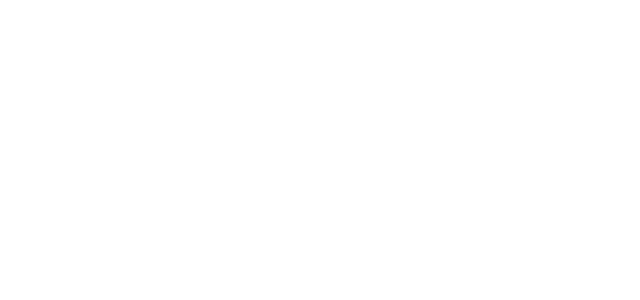
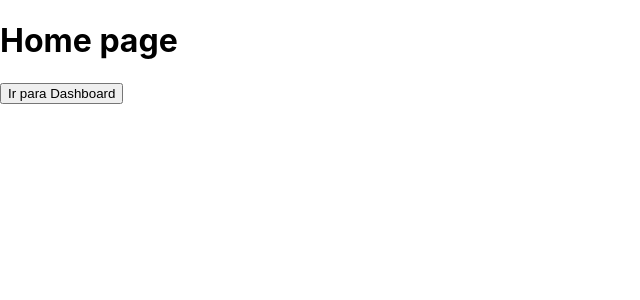
Before and after one commit to JoaoMaiaBGM/SpaceX-rockets, a React (Create React App) app: page / in a window 1280 px wide. Shown: the top 300 px of the page, without its empty margins (0-640 px from the left). Built offline with nearby package versions, Linux system fonts and the light colour scheme.

Commit message:
feat: pages Home and Dashboard + routes

```diff
--- a/src/App.js
+++ /dev/null
@@ -1,7 +0,0 @@
-import "./App.css";
-
-function App() {
-  return <div className='App'></div>;
-}
-
-export default App;
--- /dev/null
+++ b/src/App.jsx
@@ -0,0 +1,15 @@
+import { ToastContainer } from "react-toastify";
+import RoutesMain from "./Routes";
+
+import "./App.css";
+
+function App() {
+  return (
+    <>
+      <RoutesMain />
+      <ToastContainer />
+    </>
+  );
+}
+
+export default App;
--- /dev/null
+++ b/src/Pages/Dashboard/index.jsx
@@ -0,0 +1,12 @@
+import { Link } from "react-router-dom";
+
+export default function Dashboard() {
+  return (
+    <div>
+      <h1>Dashboard</h1>
+      <Link to='/'>
+        <button type='button'>Ir para Home</button>
+      </Link>
+    </div>
+  );
+}
--- /dev/null
+++ b/src/Pages/Home/index.jsx
@@ -0,0 +1,12 @@
+import { Link } from "react-router-dom";
+
+export default function Home() {
+  return (
+    <div>
+      <h1>Home page</h1>
+      <Link to='/dashboard'>
+        <button type='button'>Ir para Dashboard</button>
+      </Link>
+    </div>
+  );
+}
--- /dev/null
+++ b/src/Routes/index.jsx
@@ -0,0 +1,13 @@
+import { Route, Routes } from "react-router-dom";
+import Home from "../Pages/Home";
+import Dashboard from "../Pages/Dashboard";
+
+export default function RoutesMain() {
+  return (
+    <Routes>
+      <Route path='*' element={<Home />} />
+      <Route path='/' element={<Home />} />
+      <Route path='/dashboard' element={<Dashboard />} />
+    </Routes>
+  );
+}
--- a/src/index.js
+++ b/src/index.js
@@ -2,10 +2,13 @@
 import ReactDOM from "react-dom/client";
 import "./index.css";
 import App from "./App";
+import { BrowserRouter } from "react-router-dom";
 
 const root = ReactDOM.createRoot(document.getElementById("root"));
 root.render(
   <React.StrictMode>
-    <App />
+    <BrowserRouter>
+      <App />
+    </BrowserRouter>
   </React.StrictMode>
 );
```
Also changed, not shown: src/Pages/Dashboard/styles.js (added), src/Pages/Home/styles.js (added).
